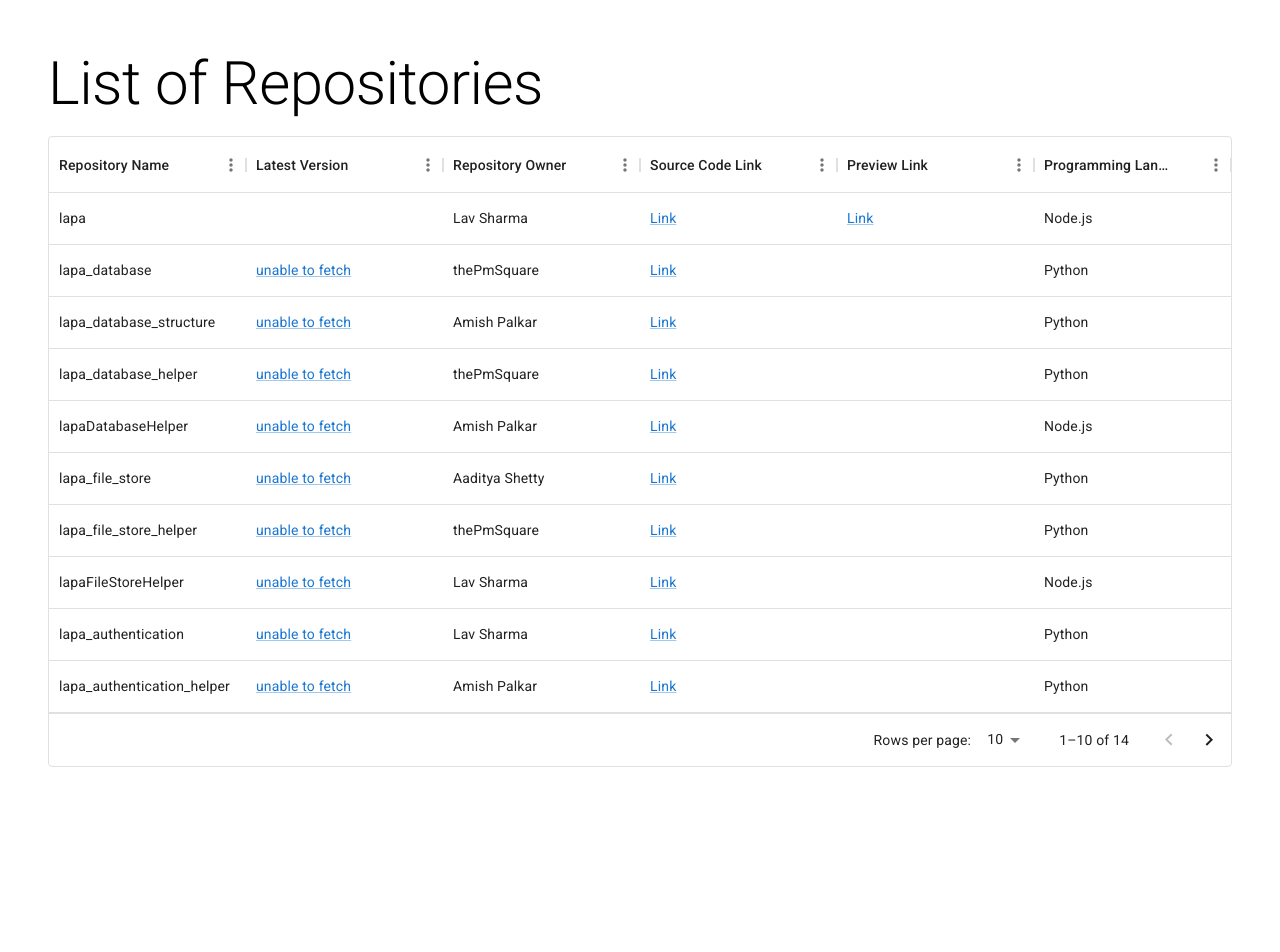
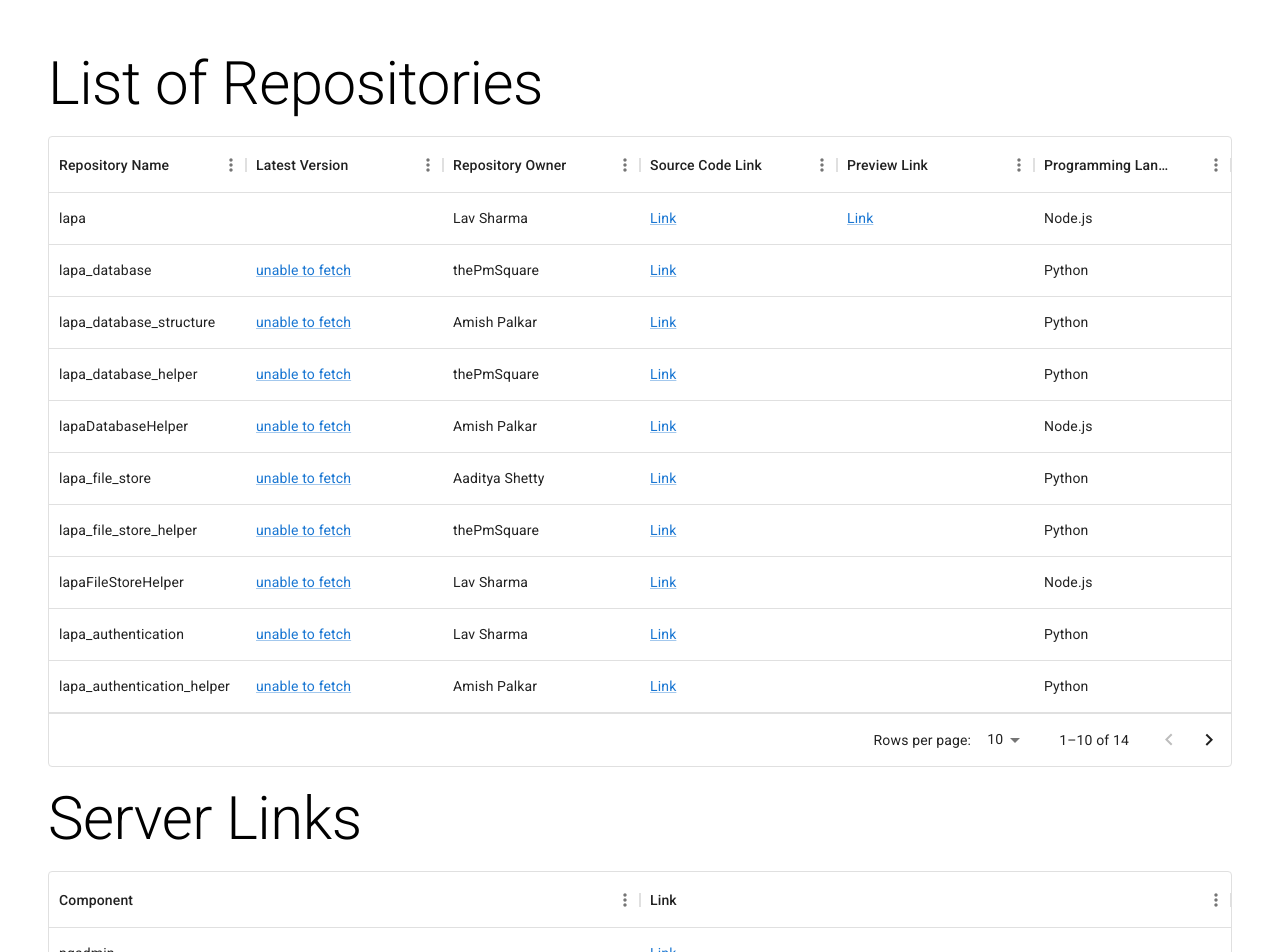
Before and after one commit to thepmsquare/lapa, a Next.js app: page / in a window 1280 px wide. Shown: the top 952 px of the page. Before the commit the page ends 815 px from the top, so only its background shows below. Built offline with nearby package versions, Linux system fonts and the light colour scheme; no server answers.

Commit message:
add server links

```diff
--- a/app/page.tsx
+++ b/app/page.tsx
@@ -1,15 +1,10 @@
 "use client";
 import styles from "../stylesheets/page.module.css";
-import type { Repositories, Repository } from "../types/Data";
-import repositories from "../config/data";
+import type { Repositories, Repository } from "../types/Repositories";
+import repositories from "../config/repositories";
+import serverLinks from "@/config/serverLinks";
 import { DataGrid, GridColDef, GridRowsProp } from "@mui/x-data-grid";
-import {
-  Link,
-  CircularProgress,
-  Typography,
-  Paper,
-  Skeleton,
-} from "@mui/material";
+import { Link, Typography, Skeleton } from "@mui/material";
 import { useEffect, useState } from "react";
 
 export default function Home() {
@@ -17,7 +12,7 @@ export default function Home() {
     undefined
   );
 
-  const columns: GridColDef[] = [
+  const repoTableColumns: GridColDef[] = [
     {
       field: "repoName",
       headerName: "Repository Name",
@@ -77,7 +72,28 @@ export default function Home() {
       flex: 1,
     },
   ];
-
+  const serverLinksColumns: GridColDef[] = [
+    {
+      field: "component",
+      headerName: "Component",
+      flex: 1,
+    },
+    {
+      field: "link",
+      headerName: "Link",
+      flex: 1,
+      sortable: false,
+      renderCell: (params) => {
+        return (
+          params.value && (
+            <Link href={params.value} target="_blank">
+              Link
+            </Link>
+          )
+        );
+      },
+    },
+  ];
   const getVersionNumbers = async () => {
     const repositoriesClone: Repositories = JSON.parse(
       JSON.stringify(repositories)
@@ -121,7 +137,7 @@ export default function Home() {
       {displayRepos ? (
         <DataGrid
           rows={displayRepos}
-          columns={columns}
+          columns={repoTableColumns}
           initialState={{
             pagination: {
               paginationModel: { page: 0, pageSize: 10 },
@@ -144,6 +160,21 @@ export default function Home() {
           <Skeleton variant="rounded" width="100%" height="3rem" />
         </div>
       )}
+      <Typography variant="h2">Server Links</Typography>
+
+      <DataGrid
+        rows={serverLinks}
+        columns={serverLinksColumns}
+        initialState={{
+          pagination: {
+            paginationModel: { page: 0, pageSize: 10 },
+          },
+        }}
+        pageSizeOptions={[10, 20]}
+        rowSelection={false}
+      />
+      <Typography variant="h2">Last Updated On</Typography>
+      <Typography>TBD</Typography>
     </main>
   );
 }
--- a/config/data.ts
+++ b/config/repositories.ts
@@ -1,4 +1,4 @@
-import type { Repositories } from "../types/Data";
+import type { Repositories } from "../types/Repositories";
 import { v4 as uuid } from "uuid";
 
 const repositories: Repositories = [
--- /dev/null
+++ b/config/serverLinks.ts
@@ -0,0 +1,22 @@
+import type { ServerLinks } from "@/types/ServerLinks";
+import { v4 as uuid } from "uuid";
+const serverLinks: ServerLinks = [
+  { id: uuid(), component: "pgadmin", link: "http://43.224.175.127:10101/" },
+  {
+    id: uuid(),
+    component: "lapa_database",
+    link: "http://43.224.175.127:10010/docs/",
+  },
+  {
+    id: uuid(),
+    component: "lapa_authentication",
+    link: "http://43.224.175.127:10011/docs/",
+  },
+  {
+    id: uuid(),
+    component: "lapa_file_store",
+    link: "http://43.224.175.127:10100/docs/",
+  },
+];
+
+export default serverLinks;
--- /dev/null
+++ b/types/ServerLinks.ts
@@ -0,0 +1,7 @@
+type ServerLink = {
+  id: string;
+  component: string;
+  link: string;
+};
+type ServerLinks = ServerLink[];
+export type { ServerLinks };
```
Also changed, not shown: types/Repositories.ts (renamed from types/Data.ts).
